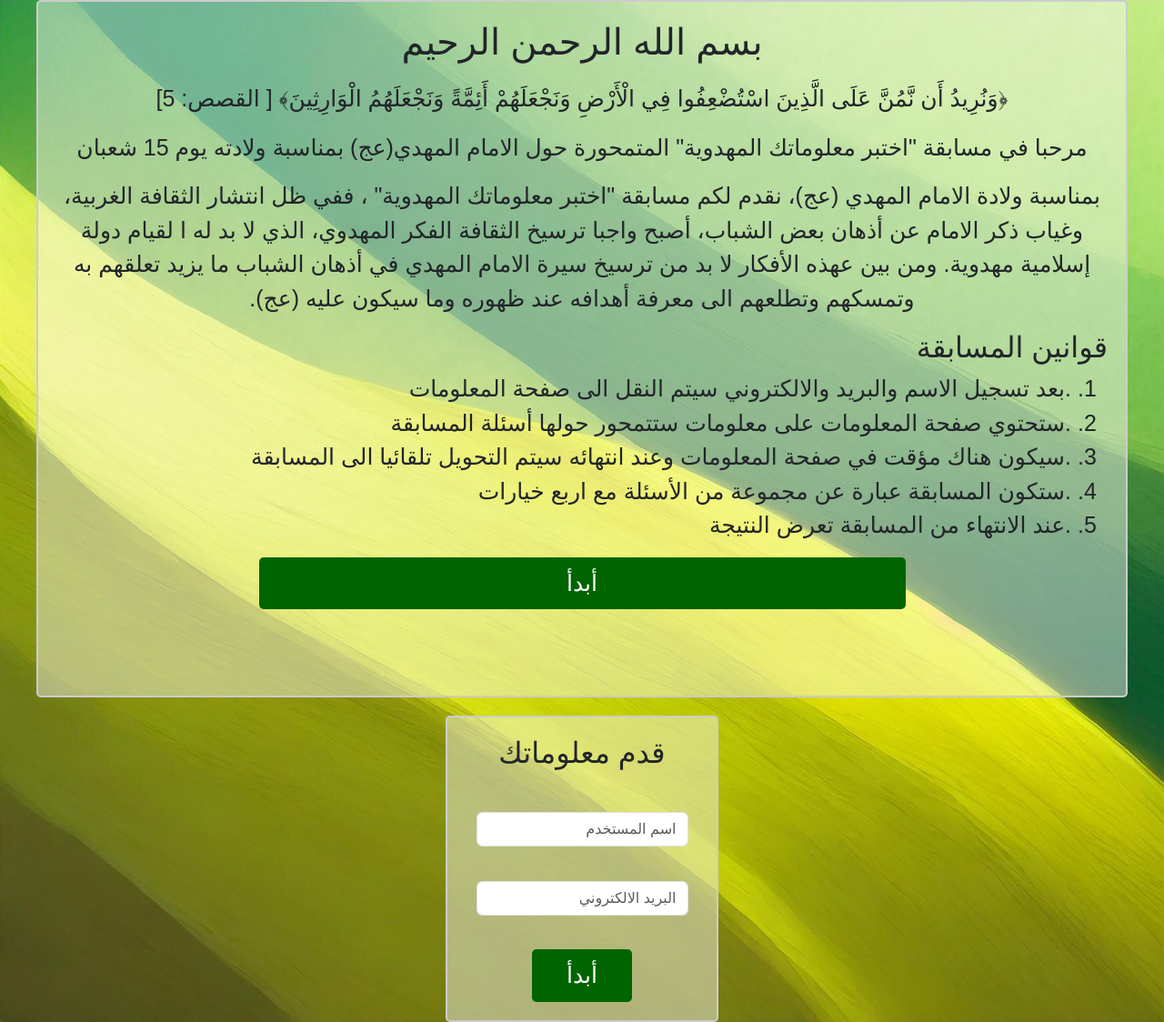
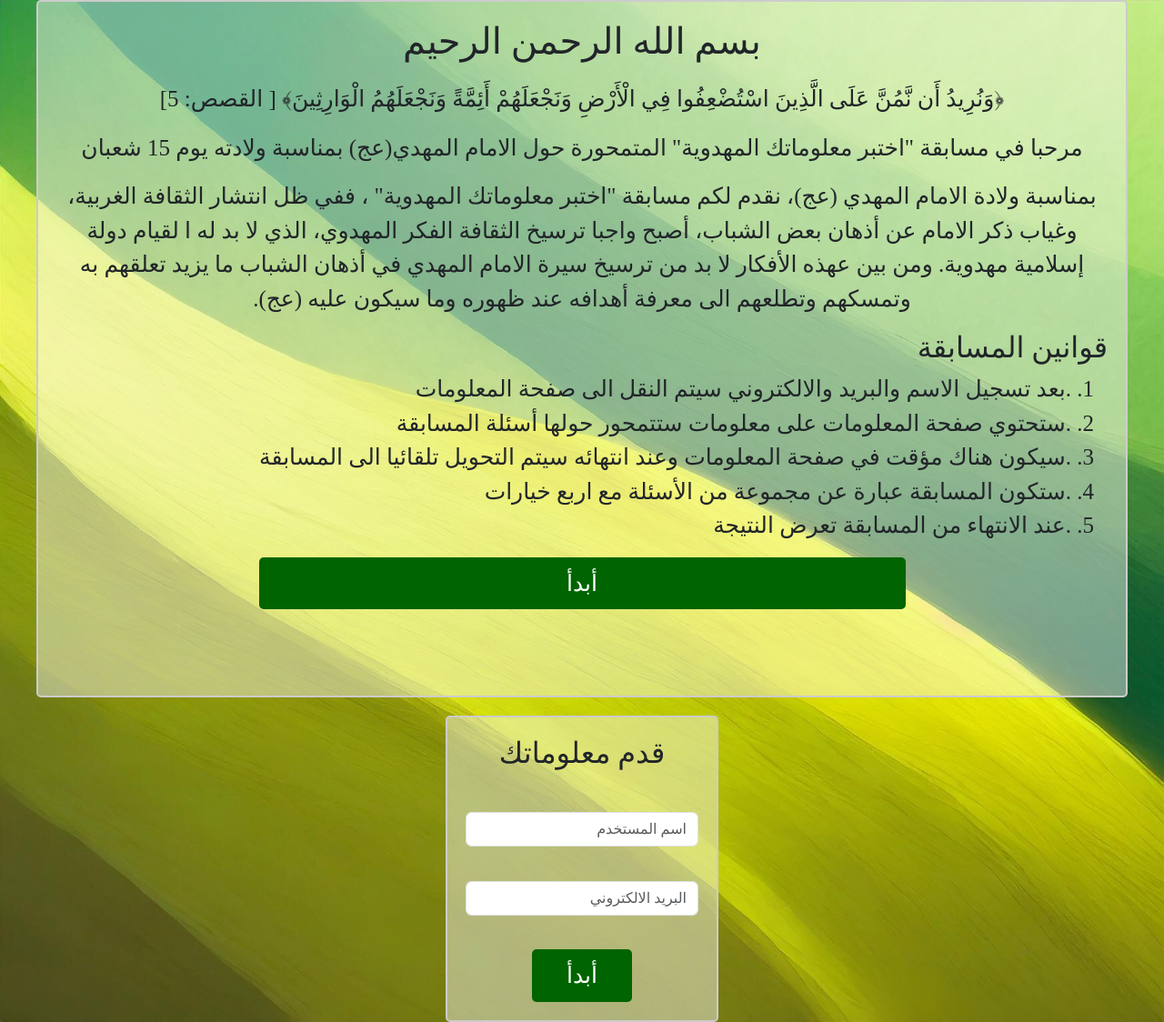
Before and after one commit to MohamadJouni6/imam-mahdi-challenge, a Flask app: page / in a window 1280 px wide. Shown: the whole page at 91% size. Run offline with Flask 2, Linux system fonts and the light colour scheme; some web fonts are replaced.

Commit message:
Font for text

```diff
--- a/static/css/style.css
+++ b/static/css/style.css
@@ -1,8 +1,7 @@
-/* Add your custom styles here */
-
+@import url(https://fonts.googleapis.com/earlyaccess/amiri.css);
 /* Set background color */
 body {
-    font-family: Arial, sans-serif;
+    font-family: 'Amiri', serif;
     background-image: url(/static/img/backg2.jpg);
     background-size: cover;
     background-repeat: no-repeat;
--- a/templates/index.html
+++ b/templates/index.html
@@ -32,11 +32,11 @@
       <h2>قدم معلوماتك</h2>
       <br>
       <div>
-        <input autocomplete="off" id="username" name="username" class="form-control mx-auto w-auto" required placeholder="اسم المستخدم" type="text">
+        <input autocomplete="off" id="username" name="username" class="form-control mx-auto" required placeholder="اسم المستخدم" type="text">
       </div>
       <br>
       <div>
-        <input id="email" name="email" placeholder="البريد الالكتروني" class="form-control mx-auto w-auto" type="text" required>
+        <input id="email" name="email" placeholder="البريد الالكتروني" class="form-control mx-auto" type="text" required>
       </div>
       <br>
       <div>
--- a/templates/log.html
+++ b/templates/log.html
@@ -5,9 +5,9 @@
 {% block main %}
 	<form action="/log" method="POST" class="center">
 		<h2>سجل باستخدام حساب مسؤول</h2><br>
-		<input id="email" name="email" placeholder="البريد الالكتروني" type="text" required value="{{ email }}" class="form-control mx-auto w-auto">
+		<input id="email" name="email" placeholder="البريد الالكتروني" type="text" required value="{{ email }}" class="form-control mx-auto">
 		<br><br>
-		<input id="password" name="password" placeholder="Password" type="password" required autocomplete="off" class="form-control mx-auto w-auto";">
+		<input id="password" name="password" placeholder="Password" type="password" required autocomplete="off" class="form-control mx-auto";">
 		<br><br>
 		<button type="submit" style="width: 180px;">تسجيل الدخول</button>
 	</form>
```
Also changed, not shown: 1 other file.
